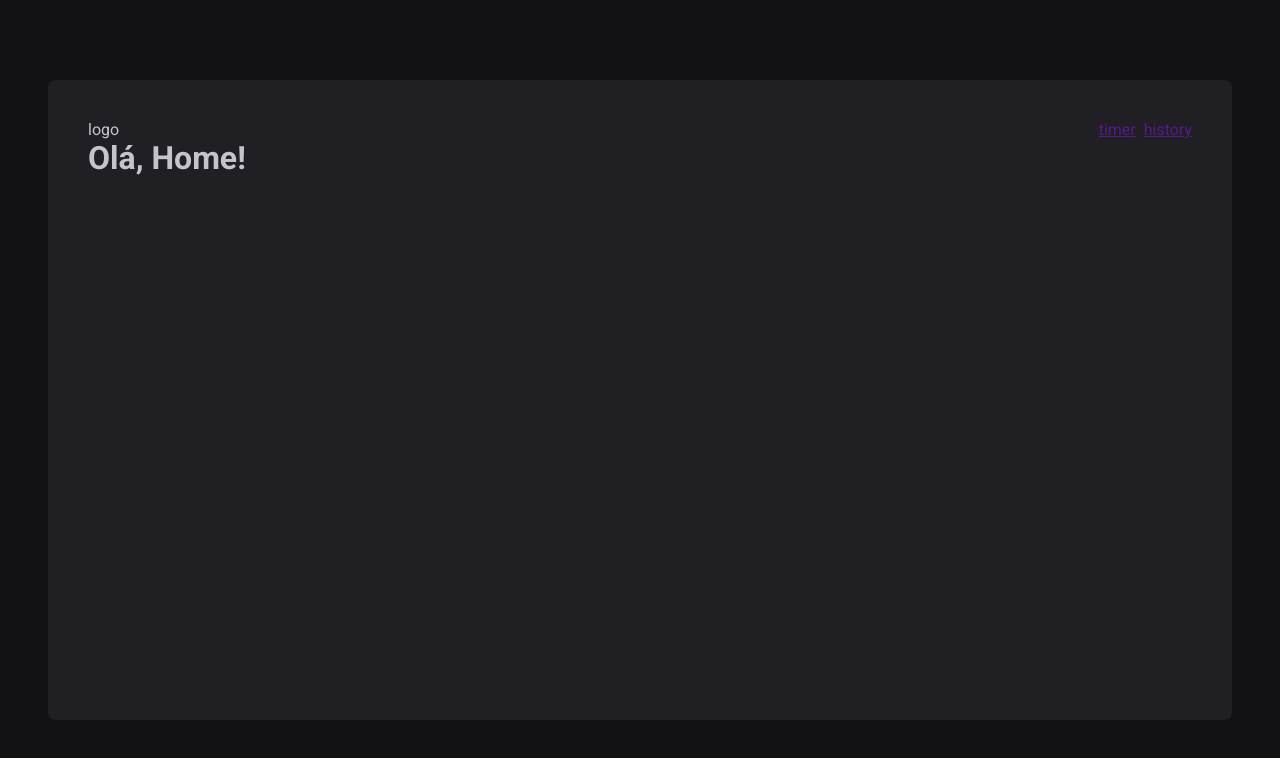
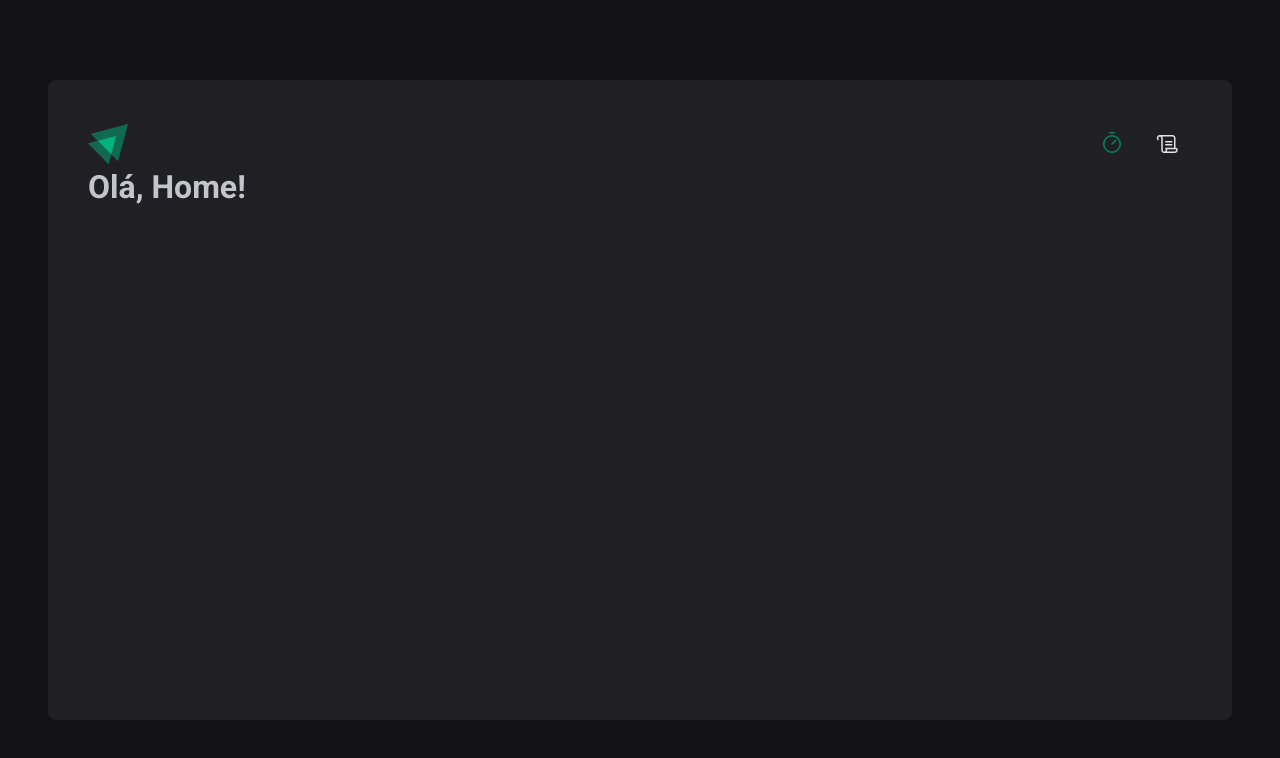
Before and after one commit to biancacangussu/ignite-timer, a React (Vite) app: page / in a window 1280 px wide. Shown: the top 758 px of the page. Built offline with nearby package versions, Linux system fonts and the light colour scheme.

Commit message:
:lipstick: style: update header styles and remove unnecessary comments

```diff
--- a/src/components/Header/index.tsx
+++ b/src/components/Header/index.tsx
@@ -1,12 +1,21 @@
 import { HeaderContainer } from './styles';
+
+import logoIgnite from '../../assets/logo-ignite.svg';
+import { Scroll, Timer } from 'phosphor-react';
+import { NavLink } from 'react-router-dom';
 
 export function Header() {
   return (
     <HeaderContainer>
-      <span>logo</span>
+      <img src={logoIgnite} />
       <nav>
-        <a href="">timer</a>
-        <a href="">history</a>
+        <NavLink to="/" title='Timer'>
+          <Timer size={24} />
+        </NavLink>
+
+        <NavLink to="/history" title='Histórico'>
+          <Scroll size={24} />
+        </NavLink>
       </nav>
     </HeaderContainer>
   );
--- a/src/components/Header/styles.ts
+++ b/src/components/Header/styles.ts
@@ -4,24 +4,30 @@
   display: flex;
   align-items: center;
   justify-content: space-between;
+
   nav {
     display: flex;
     gap: 0.5rem;
-    /* a {
+
+    a {
       width: 3rem;
       height: 3rem;
+
       display: flex;
       justify-content: center;
       align-items: center;
+
       color: ${(props) => props.theme['gray-100']};
+
       border-top: 3px solid transparent;
       border-bottom: 3px solid transparent;
+
       &:hover {
         border-bottom: 3px solid ${(props) => props.theme['green-500']};
       }
       &.active {
         color: ${(props) => props.theme['green-500']};
       }
-    } */
+    }
   }
 `;
```
Also changed, not shown: src/assets/logo-ignite.svg (added).
